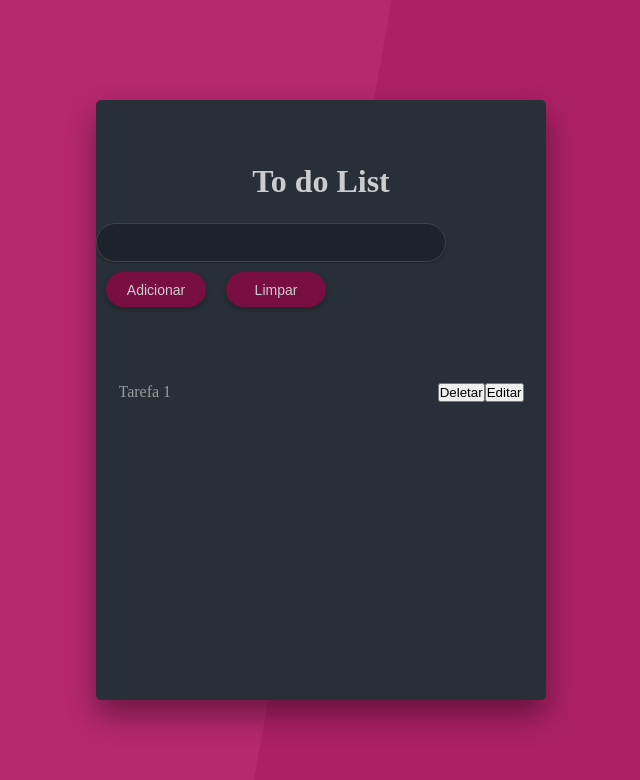
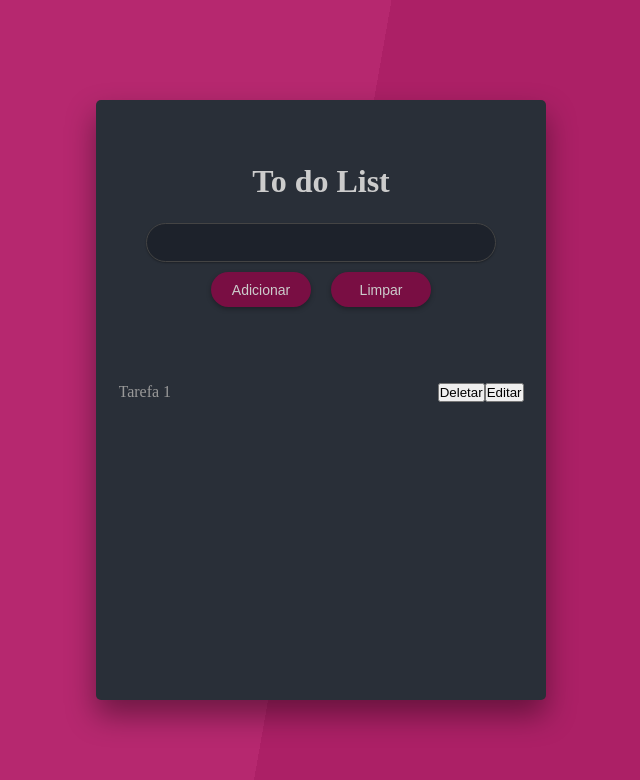
Before and after one commit to Thiago-Gomes-Araujo/FrontEnd-BackEnd, a React (Create React App) app in the folder frontend/: page / in a window 1280 px wide. Shown: the top 780 px of the page, without its empty margins (319-959 px from the left). Built offline with nearby package versions, Linux system fonts and the light colour scheme.

Commit message:
Atualizando Componente TasKForm

```diff
--- a/frontend/src/components/TaskForm/styles.css
+++ b/frontend/src/components/TaskForm/styles.css
@@ -1,4 +1,4 @@
-.form {
+form {
     display: flex;
     flex-direction: column;
     align-items: center;
```
Also changed, not shown: frontend/src/App.js (+5 -5 lines).
